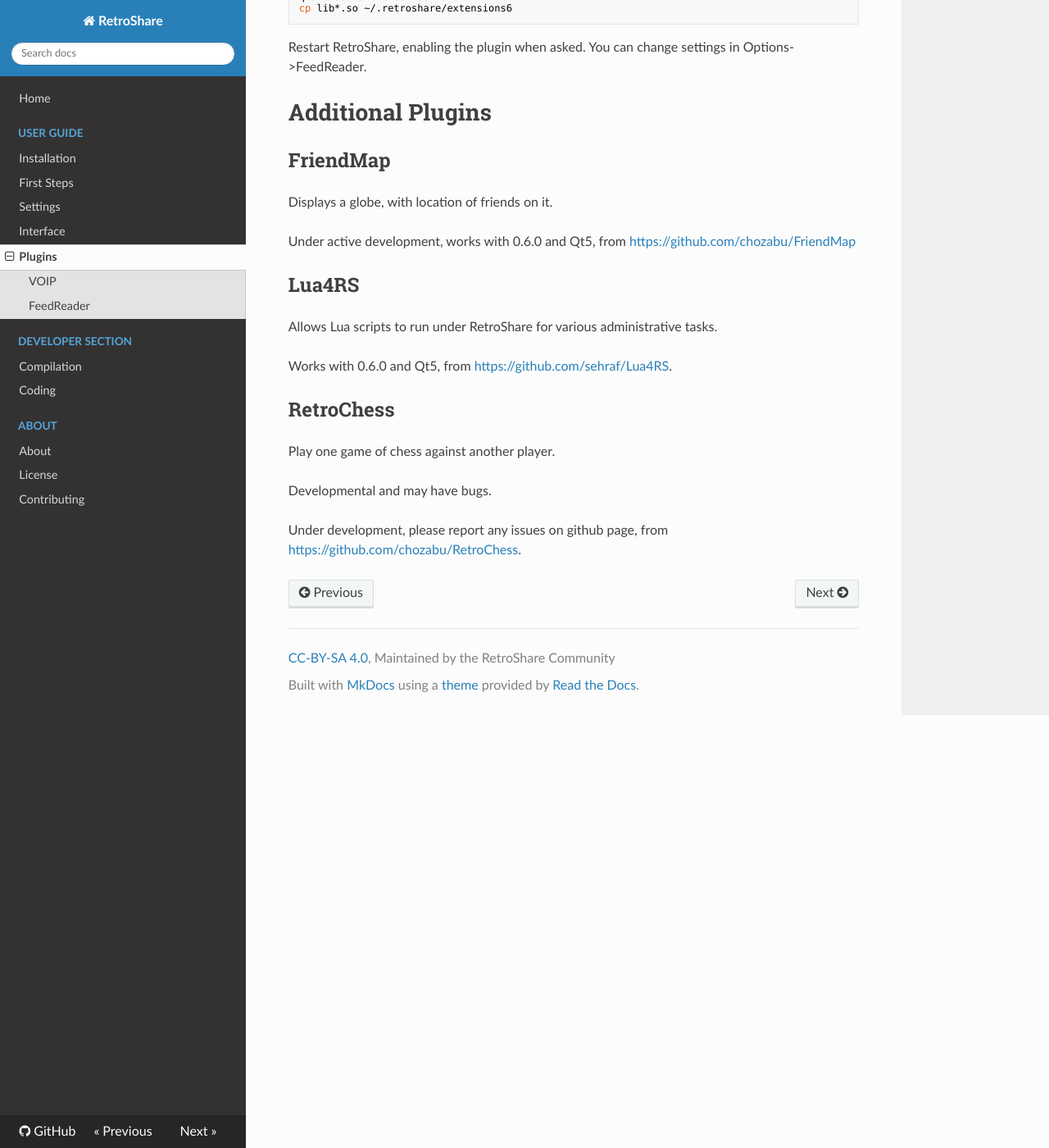
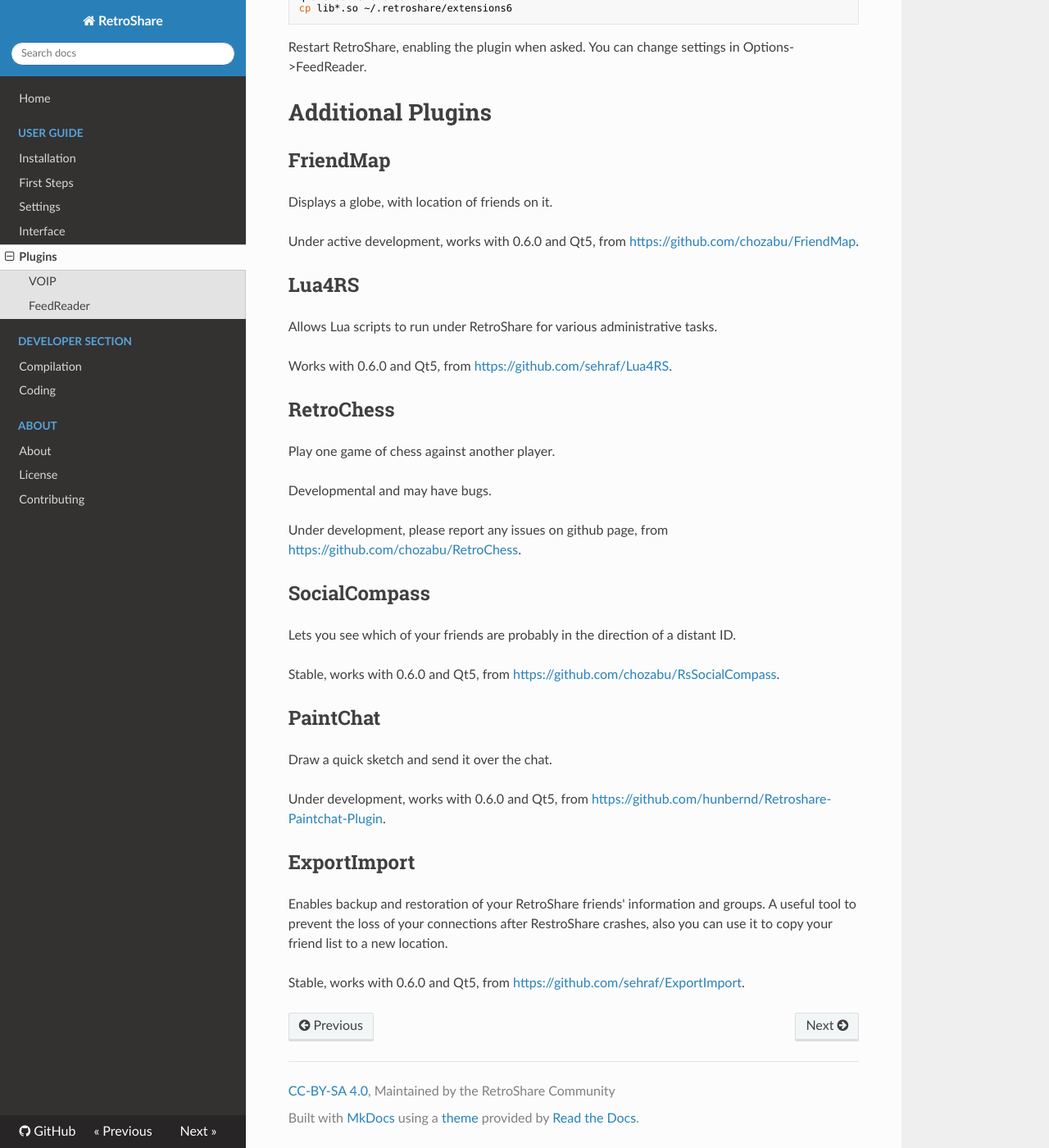
Before and after one commit to RetroShare/documentation, an MkDocs documentation site: the page built from docs/user-guide/plugins.md, in a window 1280 px wide and 1400 px high, scrolled down 754 px. Shown: the whole window at 82% size. Built offline with MkDocs 1.6.1, drawn with Linux system fonts in a browser that asks for light colours; nearby versions of some CDN libraries; old or Windows-style settings are respelled for this version of MkDocs.

Commit message:
Added more 3rd party plugins

```diff
--- a/docs/user-guide/plugins.md
+++ b/docs/user-guide/plugins.md
@@ -30,7 +30,7 @@
 ## FriendMap
 Displays a globe, with location of friends on it.
 
-Under active development, works with 0.6.0 and Qt5, from <https://github.com/chozabu/FriendMap>
+Under active development, works with 0.6.0 and Qt5, from <https://github.com/chozabu/FriendMap>.
 
 ## Lua4RS
 Allows Lua scripts to run under RetroShare for various administrative tasks.
@@ -43,3 +43,19 @@
 Developmental and may have bugs.
 
 Under development, please report any issues on github page, from <https://github.com/chozabu/RetroChess>.
+
+## SocialCompass
+Lets you see which of your friends are probably in the direction of a distant ID.
+
+Stable, works with 0.6.0 and Qt5, from <https://github.com/chozabu/RsSocialCompass>.
+
+## PaintChat
+Draw a quick sketch and send it over the chat.
+
+Under development, works with 0.6.0 and Qt5, from <https://github.com/hunbernd/Retroshare-Paintchat-Plugin>.
+
+## ExportImport
+Enables backup and restoration of your RetroShare friends' information and groups.
+A useful tool to prevent the loss of your connections after RestroShare crashes, also you can use it to copy your friend list to a new location.
+
+Stable, works with 0.6.0 and Qt5, from <https://github.com/sehraf/ExportImport>.
```
